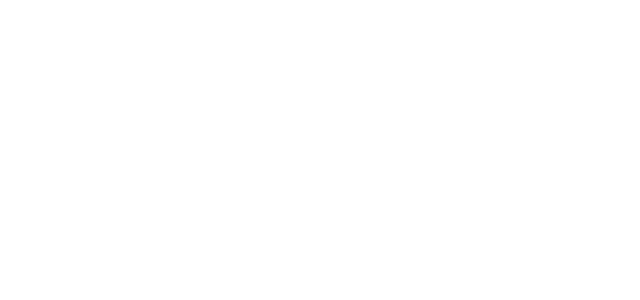
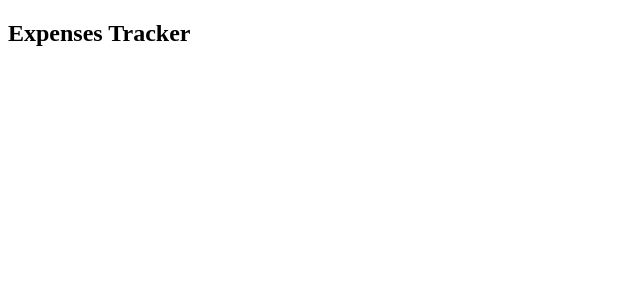
Before and after one commit to recep-demir/expenses-tracker-react-firebase, a React (Create React App) app: page / in a window 1280 px wide. Shown: the top 300 px of the page, without its empty margins (0-640 px from the left). Built offline with nearby package versions, Linux system fonts and the light colour scheme.

Commit message:
add header componenet into app

```diff
--- a/src/App.js
+++ b/src/App.js
@@ -1,8 +1,11 @@
 import './App.css';
+import Header from './components/Header';
+
 
 function App() {
   return (
-    <div className="App">
+    <div>
+      <Header/>
     </div>
   );
 }
```
